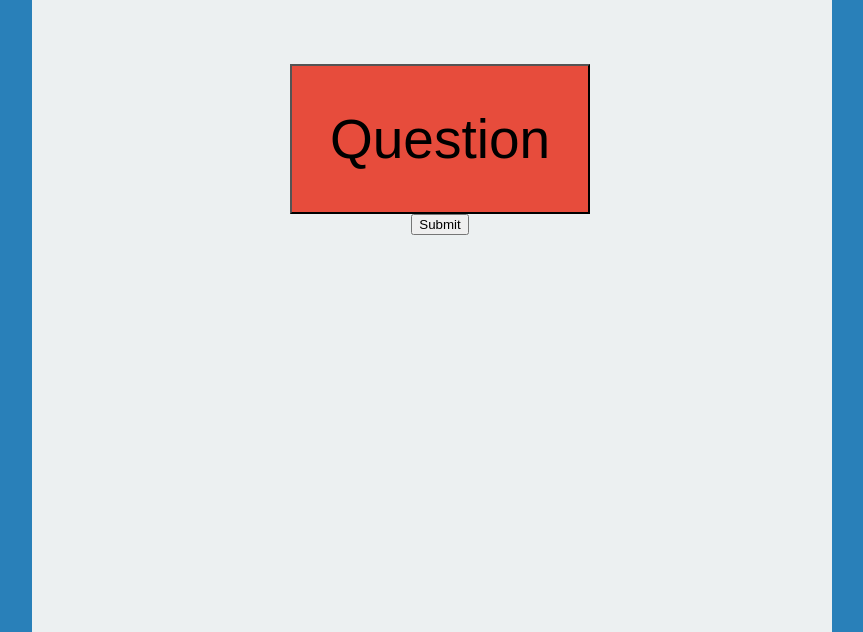
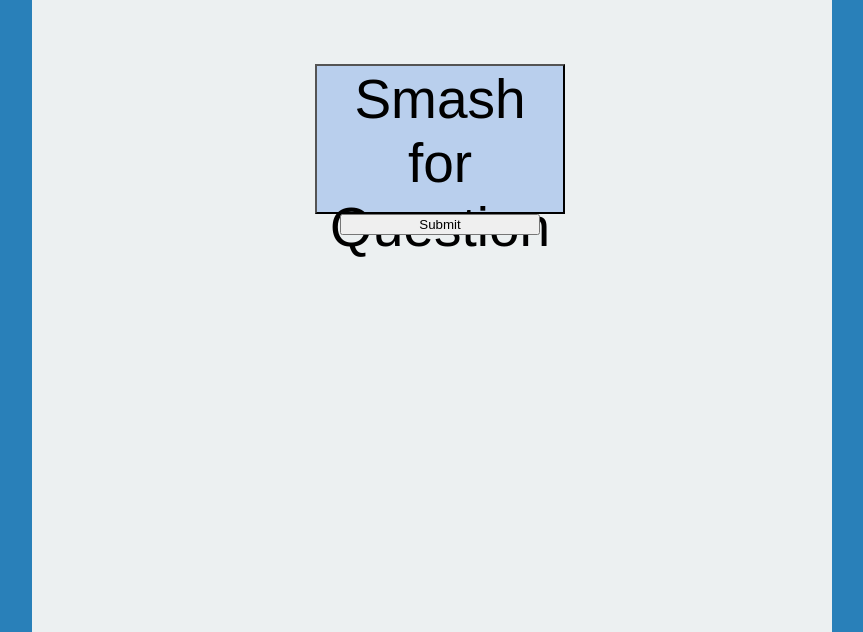
Before and after one commit to Lev-Stambler/HackBCA, a plain HTML site: page Index.HTML in a window 1280 px wide. Shown: the part 168-800 px from the top of the page, without its empty margins (208-1071 px from the left). Drawn offline with Linux system fonts and the light colour scheme.

Commit message:
Update Index.HTML

```diff
--- a/Index.HTML
+++ b/Index.HTML
@@ -43,11 +43,16 @@ function MyClick(){
 	width: 100%;
 }
 #start{
-	width: 300px;
+	width: 250px;
 	height: 150px;
 	font-size: 55px;
-	background: #e74c3c;
+	background: #b9cfed;
 
+
+}
+#Finish{
+	width: 200px;
+	height 100px;
 }
 	</style>
 
@@ -280,7 +285,7 @@ function correct(){
 	<center>
 	<h1 id="head">Trivia Smash</h1>
 
-	<button id="Start" onclick= butt()>Question</button>
+	<button id="Start" onclick= butt()>Smash for Question</button>
 	<div id="Box"><p1 id="Quu"></p1></div>
 	<button id="Finish" onclick=correct()>Submit</button>
 	<p id="EE"></p>
```
